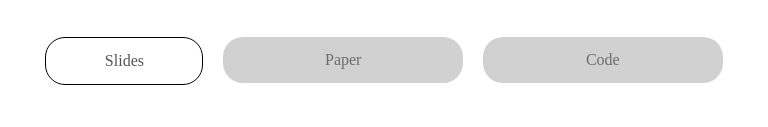
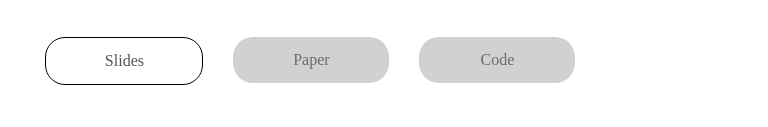
Before and after one commit to sth-strange/RL-for-Empowerment, a plain HTML site: page index.html in a window 768 px wide. Shown: the part 872-999 px from the top of the page. Drawn offline with nearby package versions, Linux system fonts and the light colour scheme; a web font is replaced by a local one.

Commit message:
Update responsive.css

```diff
--- a/stylesheets/responsive.css
+++ b/stylesheets/responsive.css
@@ -112,11 +112,11 @@
 
     .button_flex {
       display: flex;
-      justify-content: space-between;
+      /* justify-content: space-between;
       gap: 20px;
-      width: 100%;
+      width: 100%; */
     }
-    .button_distance {
+    /* .button_distance {
       margin-left: 0px;
     }
     .width_button {
@@ -125,7 +125,7 @@
       flex-shrink: 1;
       flex-basis: 0;
       min-width: 0;
-    }
+    } */
 
     .sign {
       display: none;
```
